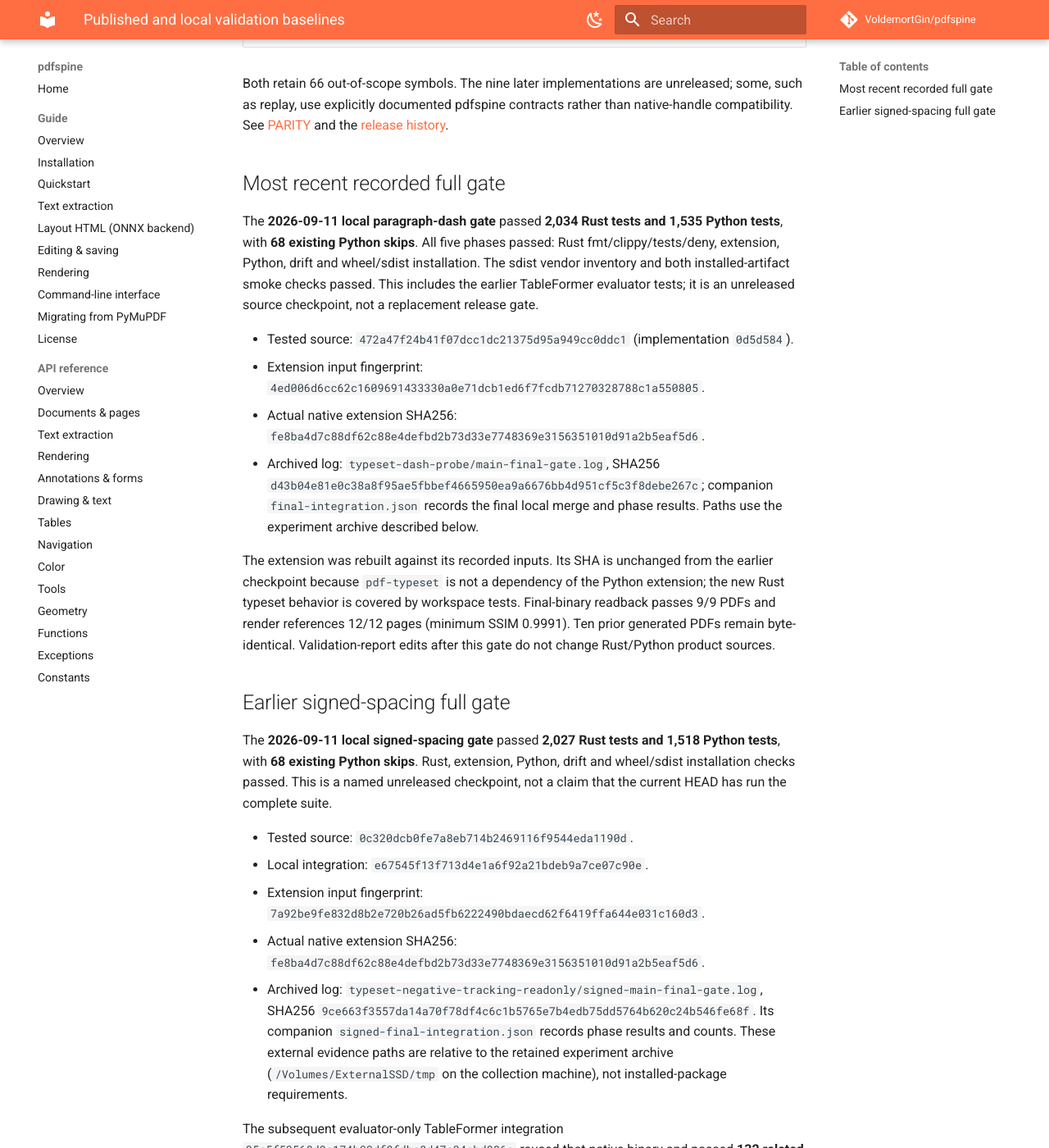
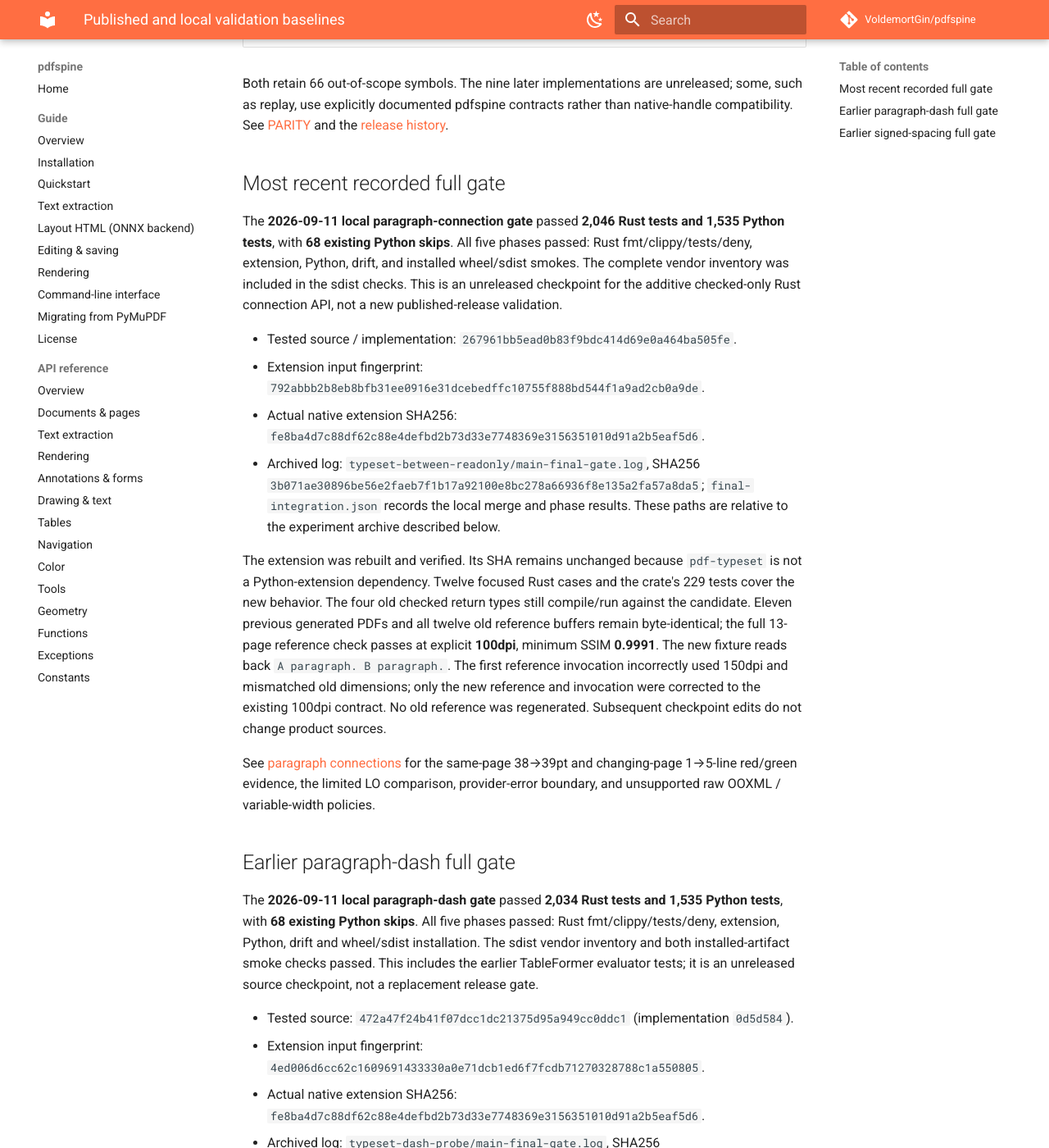
Before and after one commit to VoldemortGin/pdfspine, an MkDocs documentation site: the page built from docs/validation-baselines.md, in a window 1280 px wide and 1400 px high, scrolled down 388 px. Shown: the whole window at 82% size. Built offline with MkDocs 1.6.1 and Material for MkDocs 9.7.7, drawn with Linux system fonts in a browser that asks for light colours; comment, search, counter and statistics services are not loaded.

Commit message:
docs(typeset): record checked connection validation checkpoint

```diff
--- a/docs/validation-baselines.md
+++ b/docs/validation-baselines.md
@@ -14,6 +14,37 @@
 [release history](../CHANGELOG.md#080--2026-09-10).
 
 ## Most recent recorded full gate
+
+The **2026-09-11 local paragraph-connection gate** passed **2,046 Rust tests and
+1,535 Python tests**, with **68 existing Python skips**. All five phases passed:
+Rust fmt/clippy/tests/deny, extension, Python, drift, and installed wheel/sdist
+smokes. The complete vendor inventory was included in the sdist checks. This
+is an unreleased checkpoint for the additive checked-only Rust connection API,
+not a new published-release validation.
+
+- Tested source / implementation: `267961bb5ead0b83f9bdc414d69e0a464ba505fe`.
+- Extension input fingerprint: `792abbb2b8eb8bfb31ee0916e31dcebedffc10755f888bd544f1a9ad2cb0a9de`.
+- Actual native extension SHA256: `fe8ba4d7c88df62c88e4defbd2b73d33e7748369e3156351010d91a2b5eaf5d6`.
+- Archived log: `typeset-between-readonly/main-final-gate.log`, SHA256
+  `3b071ae30896be56e2faeb7f1b17a92100e8bc278a66936f8e135a2fa57a8da5`; `final-integration.json` records the local merge and phase results.
+  These paths are relative to the experiment archive described below.
+
+The extension was rebuilt and verified. Its SHA remains unchanged because
+`pdf-typeset` is not a Python-extension dependency. Twelve focused Rust cases
+and the crate's 229 tests cover the new behavior. The four old checked return
+types still compile/run against the candidate. Eleven previous generated PDFs
+and all twelve old reference buffers remain byte-identical; the full 13-page
+reference check passes at explicit **100dpi**, minimum SSIM **0.9991**. The new
+fixture reads back `A paragraph. B paragraph.`. The first reference invocation
+incorrectly used 150dpi and mismatched old dimensions; only the new reference
+and invocation were corrected to the existing 100dpi contract. No old reference
+was regenerated. Subsequent checkpoint edits do not change product sources.
+
+See [paragraph connections](typeset-paragraph-connections.md) for the same-page
+38→39pt and changing-page 1→5-line red/green evidence, the limited LO comparison,
+provider-error boundary, and unsupported raw OOXML / variable-width policies.
+
+## Earlier paragraph-dash full gate
 
 The **2026-09-11 local paragraph-dash gate** passed **2,034 Rust tests and 1,535
 Python tests**, with **68 existing Python skips**. All five phases passed: Rust
```
Also changed, not shown: docs/PRD-NEXT.md (+12 -8 lines), docs/typeset-paragraph-connections.md (+6 -3 lines).
